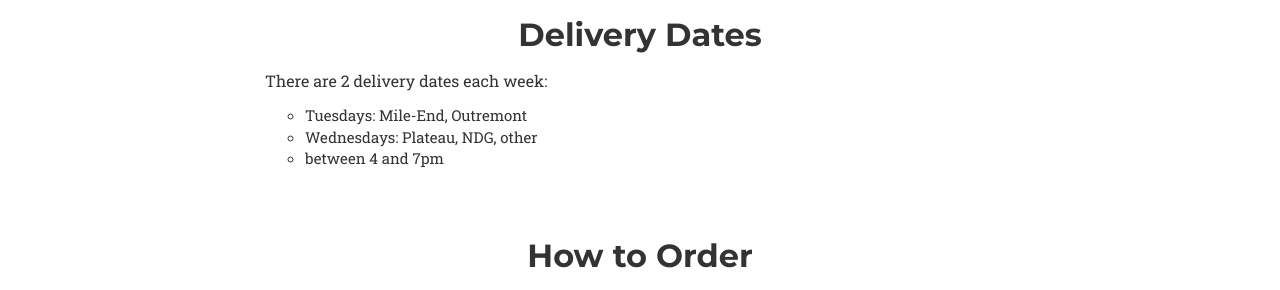
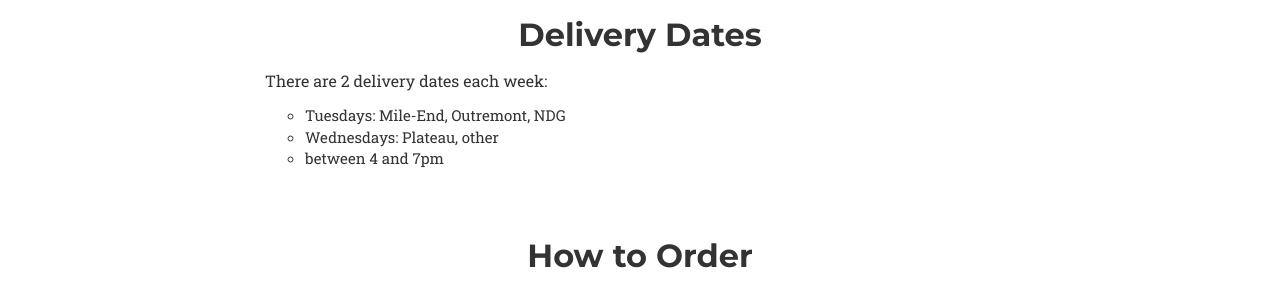
Before and after one commit to yogibelly/yogibelly.github.io, a Jekyll site: the page built from index.html, in a window 1280 px wide and 900 px high, scrolled down 5918 px. Shown: the part 155-445 px from the top of the window. Built offline with Jekyll 4.4.1, drawn with Linux system fonts in a browser that asks for light colours; some web fonts are replaced.

```diff
--- a/_includes/order.html
+++ b/_includes/order.html
@@ -13,8 +13,8 @@
                 <p class="text-white">
                     There are 2 delivery dates each week:
                     <ul style="list-style-type:circle">
-                        <li>Tuesdays: Mile-End, Outremont</li>
-                        <li>Wednesdays: Plateau, NDG, other</li>
+                        <li>Tuesdays: Mile-End, Outremont, NDG</li>
+                        <li>Wednesdays: Plateau, other</li>
                         <li>between 4 and 7pm</li>
                     </ul>
 
```
